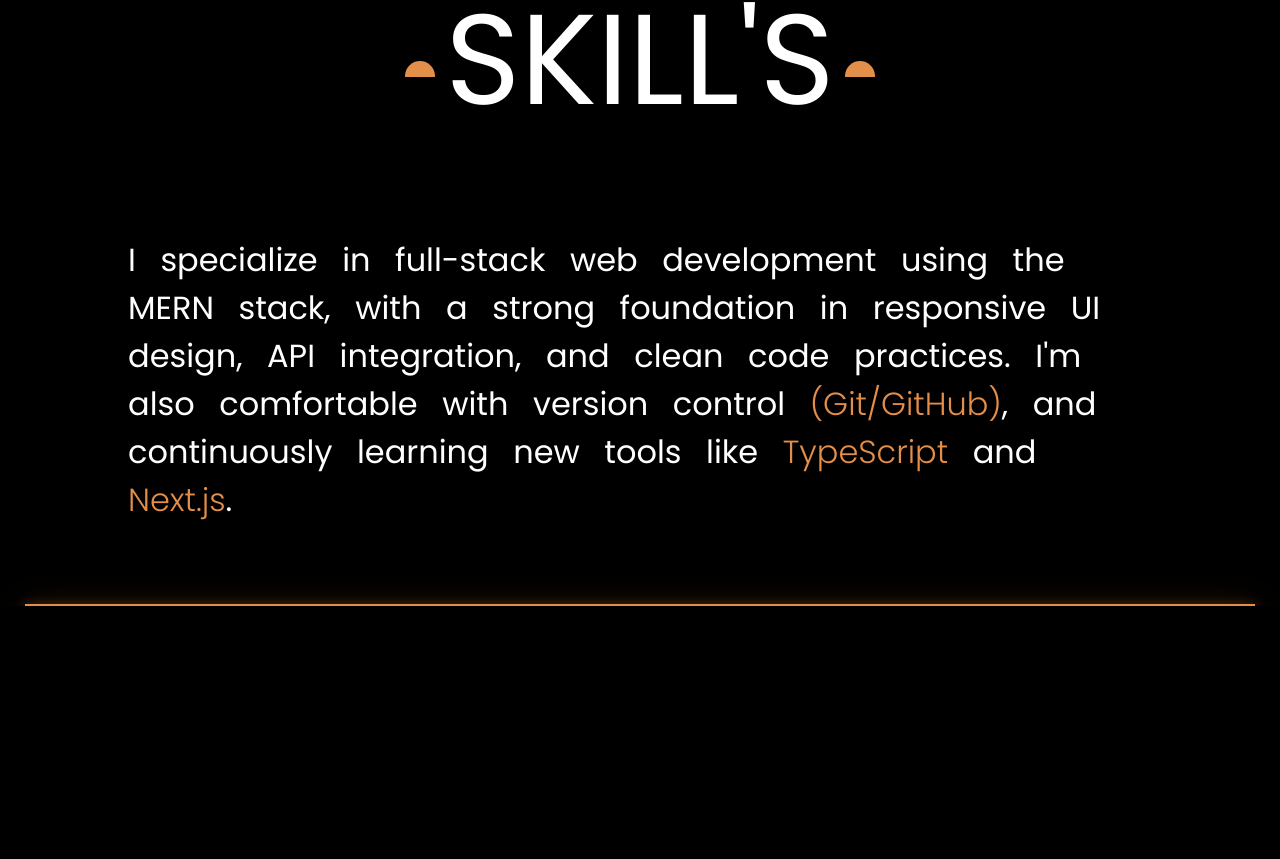
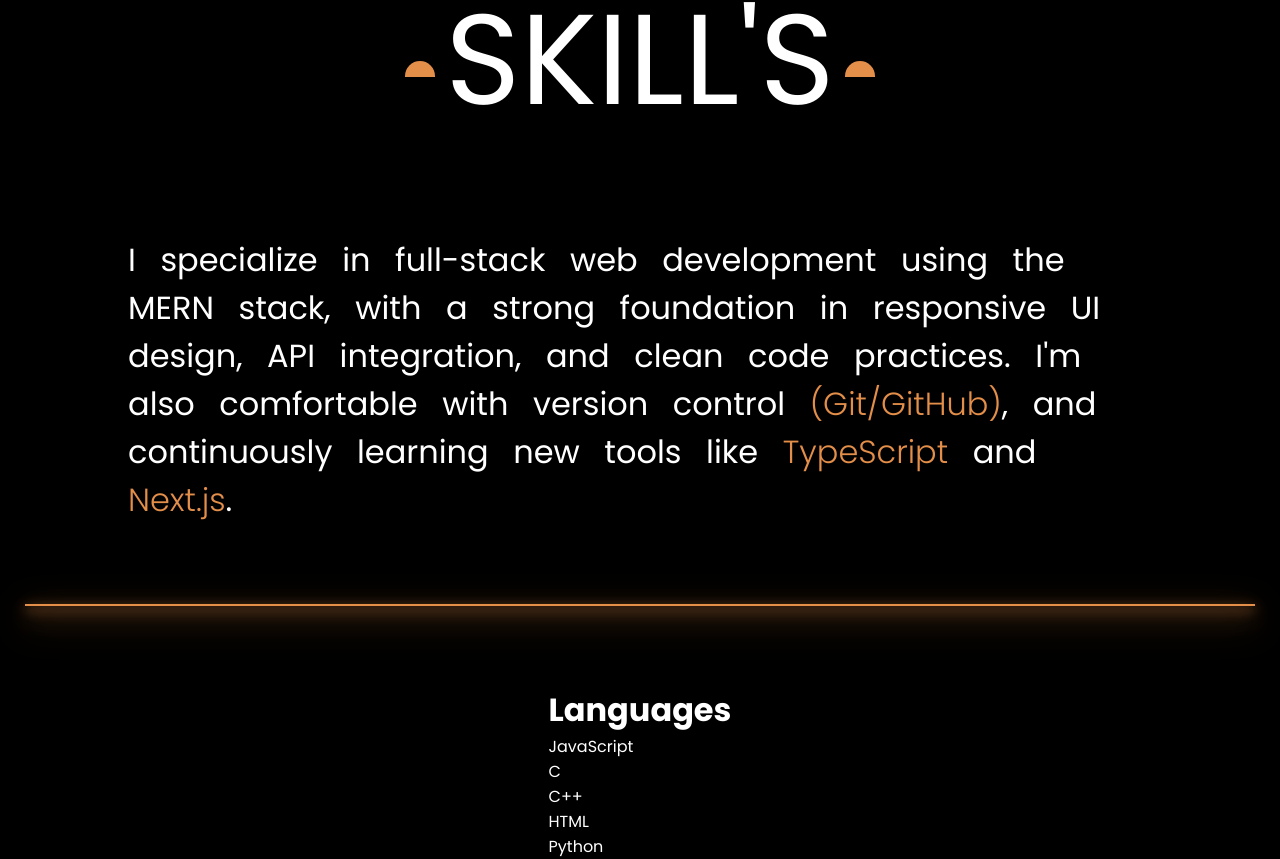
Before and after one commit to Arifkhan2007111/Portfolio, a React (Vite) app in the folder FrontEnd/: page / in a window 1280 px wide. Shown: the part 3863-4722 px from the top of the page. Before the commit the page ends 4469 px from the top, so only its background shows below. Built offline with nearby package versions, Linux system fonts and the light colour scheme.

Commit message:
Skill cards

```diff
--- a/FrontEnd/src/Components/landing.jsx
+++ b/FrontEnd/src/Components/landing.jsx
@@ -105,7 +105,16 @@
             </p>
           </div>
           <div className="hr"></div>
-
+          <div className="skill-cards">
+            <h1>Languages</h1>
+            <div className="skill-types">
+              <p>JavaScript</p>
+              <p>C</p>
+              <p>C++</p>
+              <p>HTML</p>
+              <p>Python</p>
+            </div>
+          </div>
         </div>
       </div>
     </>
```
